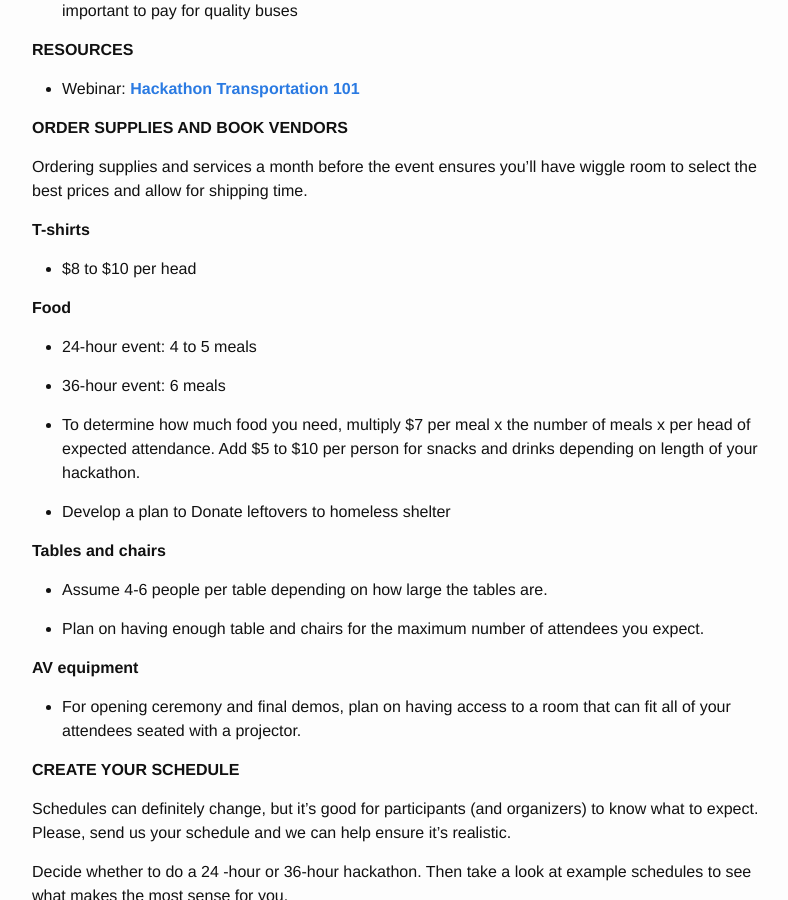
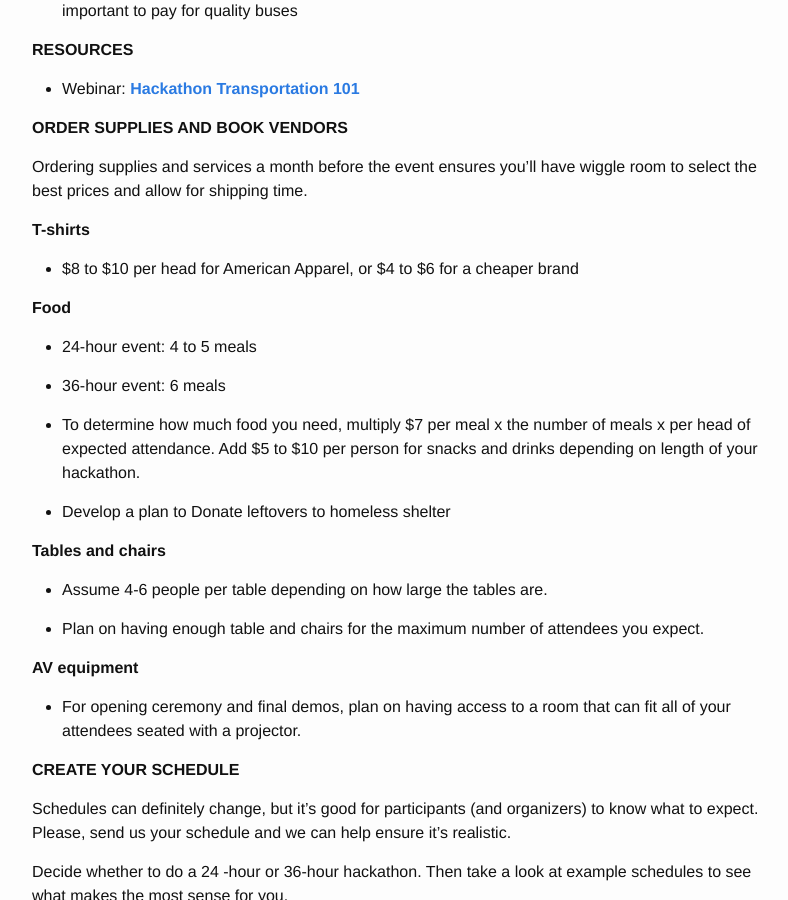
Before and after one commit to MLH/mlh-hackathon-organizer-guide, a Jekyll site: the page built from index.md, in a window 1280 px wide and 900 px high, scrolled down 17881 px. Shown: the whole window, without its empty margins (238-1026 px from the left). Built offline with Jekyll 4.4.1, drawn with Linux system fonts in a browser that asks for light colours.

Commit message:
update t-shirt pricing

```diff
--- a/index.md
+++ b/index.md
@@ -723,7 +723,7 @@ Ordering supplies and services a month before the event ensures you’ll have wi
 
 **T-shirts**
 
-* $8 to $10 per head
+* $8 to $10 per head for American Apparel, or $4 to $6 for a cheaper brand
 
 **Food**
 
```
